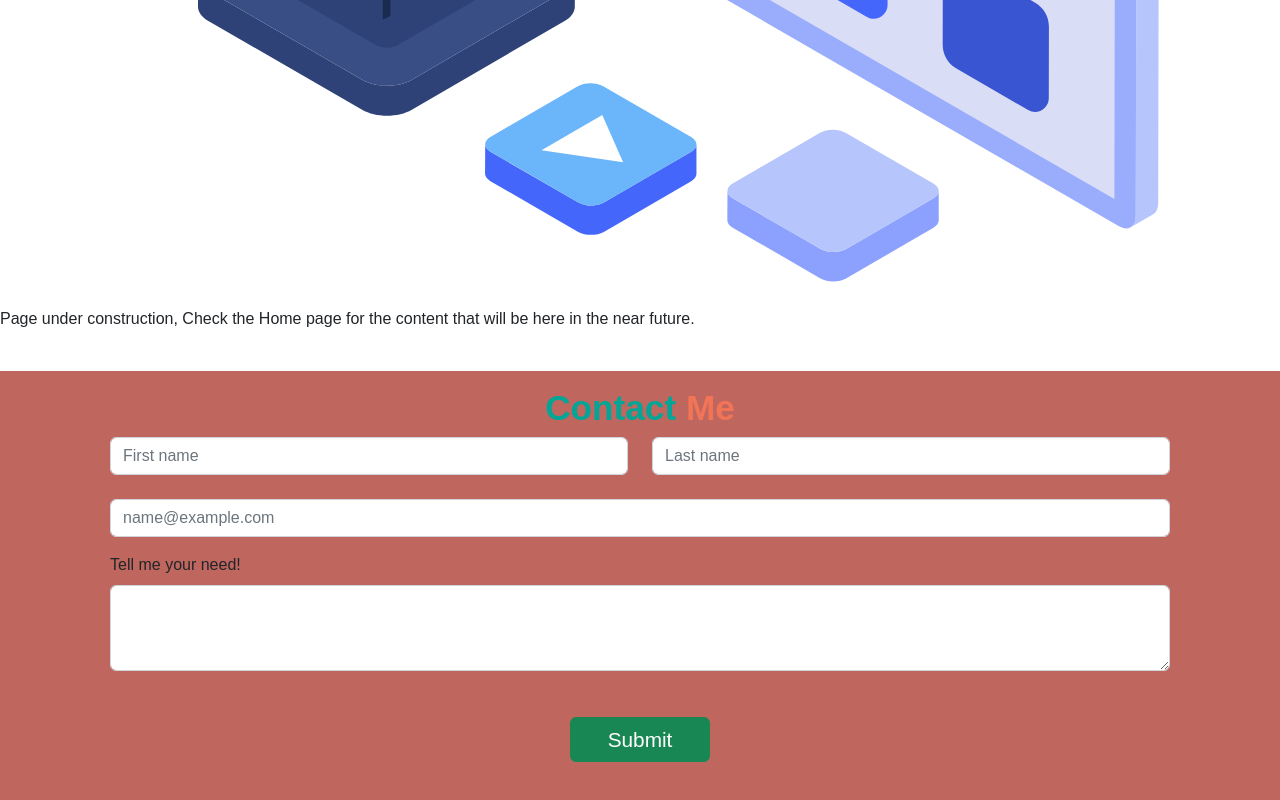
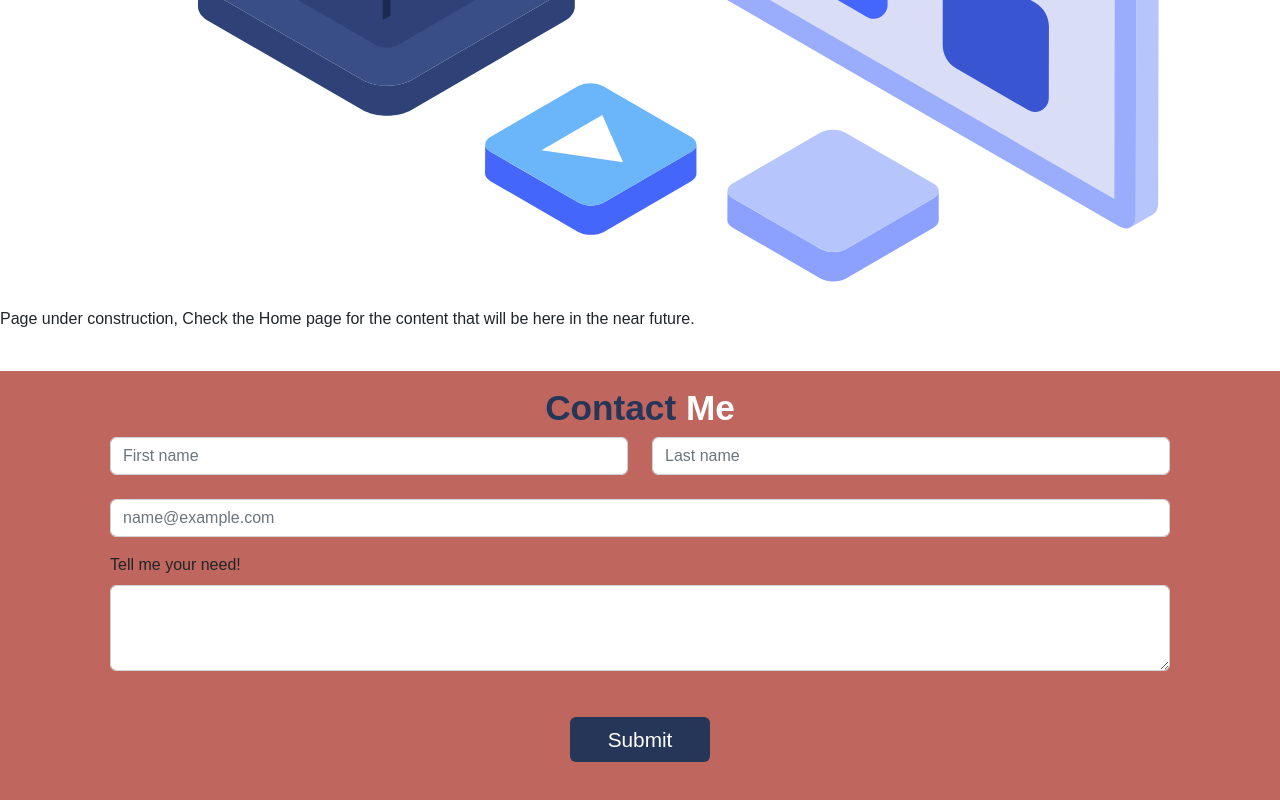
Before and after one commit to CCastro1194/Portfolio, a plain HTML site: page about.html in a window 1280 px wide. Shown: the part 1029-1829 px from the top of the page. Drawn offline with Linux system fonts and the light colour scheme.

Commit message:
About.html footer/Contact Me, modified.

```diff
--- a/about.html
+++ b/about.html
@@ -52,15 +52,15 @@
             <div class="container">
                 <div class="row flex-row-reverse">
                     <div class="col-xs-12 col-sm-12 col-md-12 col-lg-12 text-center">
-                        <h2>Contact <span class="span-color">Me</span></h2>
+                        <h2 class="span-color2">Contact <span class="span-color3">Me</span></h2>
                     </div>
                 </div>
                 <div class="row">
                     <div class="col">
-                      <input type="text" class="form-control" placeholder="First name" aria-label="First name">
+                    <input type="text" class="form-control" placeholder="First name" aria-label="First name">
                     </div>
                     <div class="col">
-                      <input type="text" class="form-control" placeholder="Last name" aria-label="Last name">
+                    <input type="text" class="form-control" placeholder="Last name" aria-label="Last name">
                     </div>
                 </div>
                 <div class="mb-3">
@@ -72,7 +72,7 @@
                     <textarea class="form-control" id="exampleFormControlTextarea1" rows="3"></textarea>
                 </div>
                 <div class="col-12 text-center">
-                    <button type="submit" class="btn btn-success">Submit</button>
+                    <button type="submit" class="btn btn-submit">Submit</button>
                 </div>
             </div>
         </footer>
```
